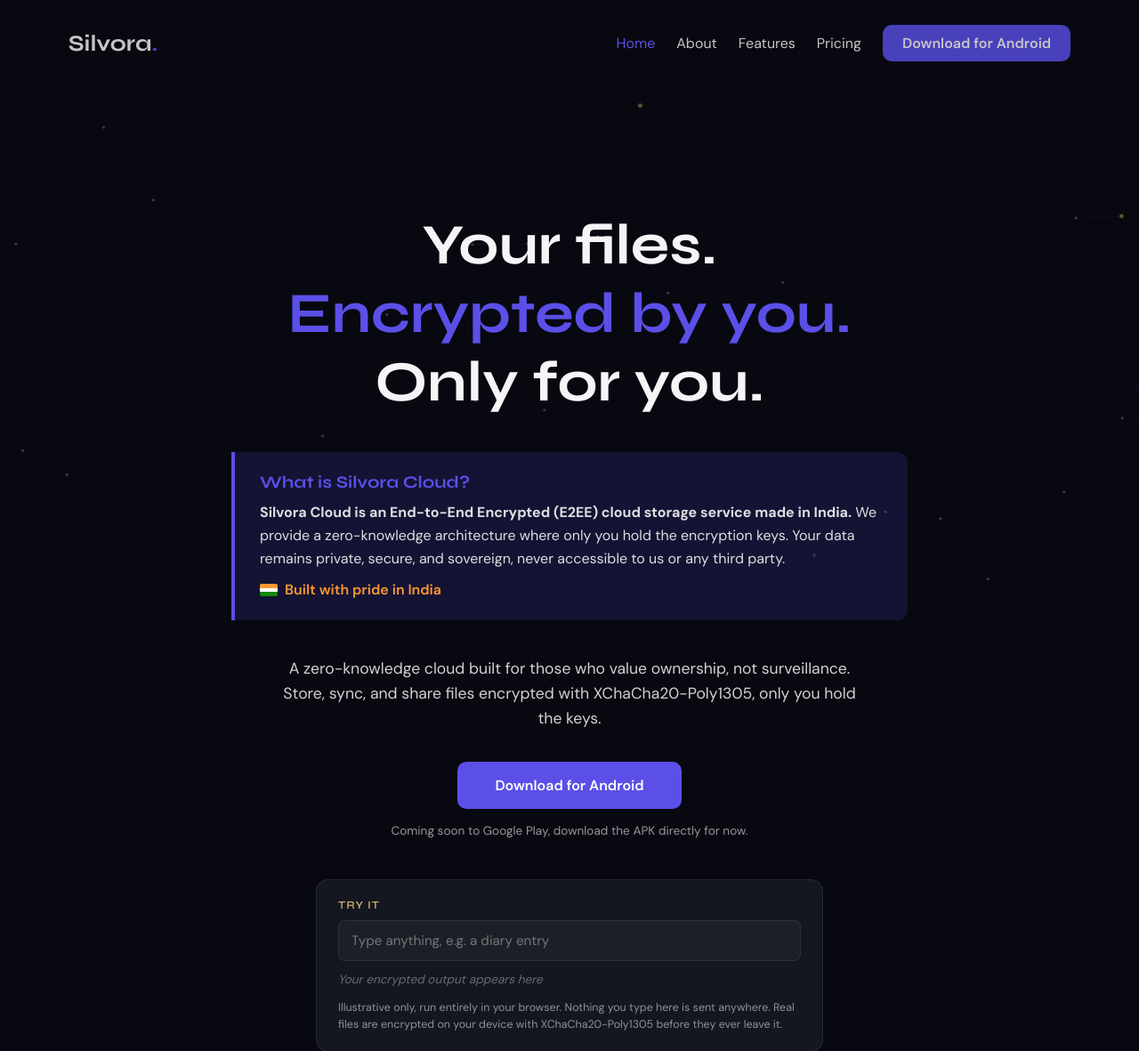
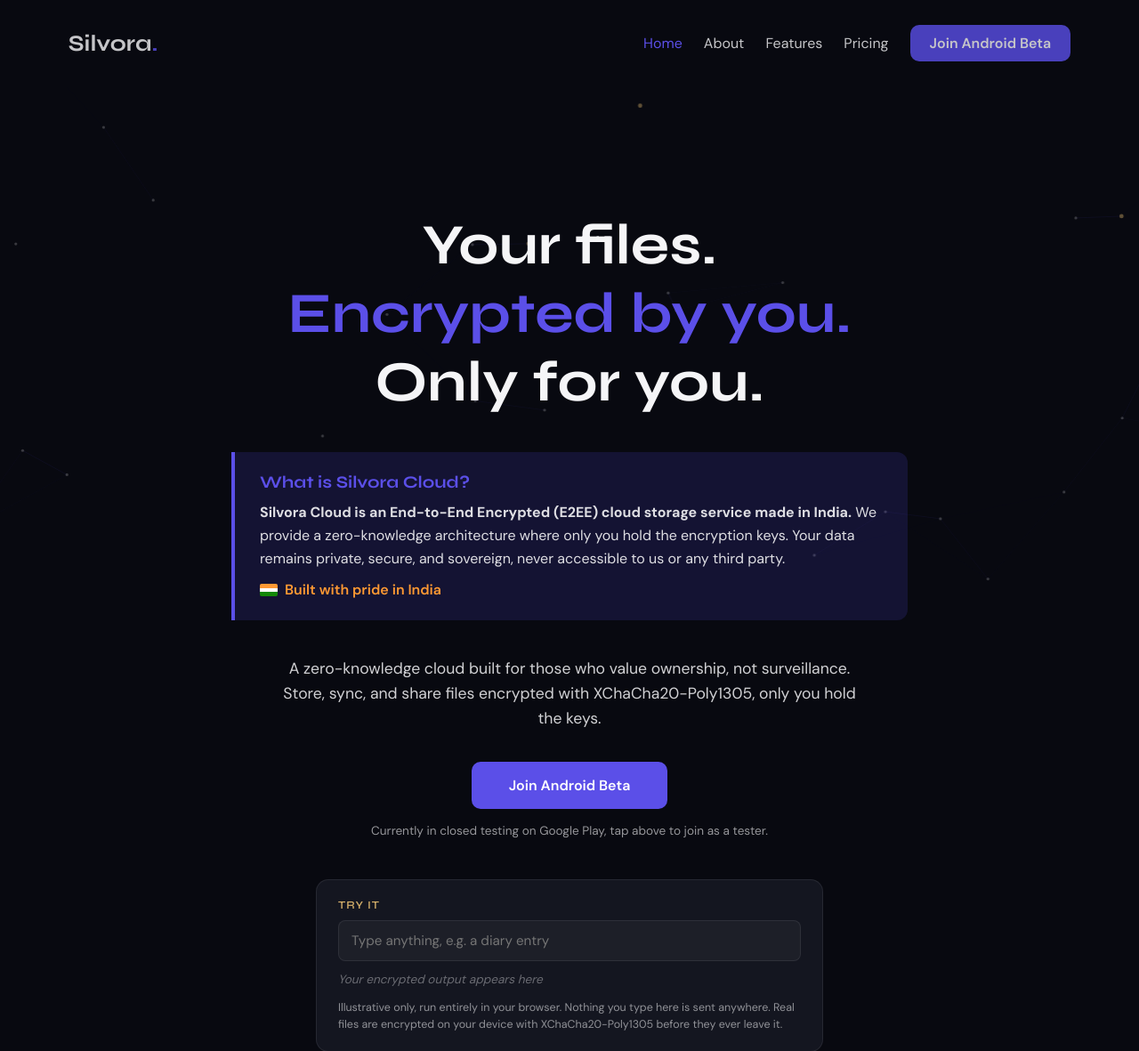
Before and after one commit to Rajathtuesday/silvora_demo, a Django app: page / in a window 1280 px wide. Shown: the top 1181 px of the page at 89% size. Run offline with Django 5.2, Linux system fonts and the light colour scheme.

Commit message:
Remove direct APK download, route to Play Store closed testing instead
Google flagged silvora.cloud with a Search Console security warning
(Deceptive pages / unwanted software) almost certainly triggered by
serving a raw sideloadable .apk directly from the domain. Swapped all
three Download for Android buttons (landing page + both legal pages)
to the existing Play Store closed-testing opt-in link and removed the
tracked apk file so the old URL stops resolving.

```diff
--- a/templates/landing/index.html
+++ b/templates/landing/index.html
@@ -541,7 +541,7 @@ footer a {
     <a href="#about">About</a>
     <a href="#features">Features</a>
     <a href="#pricing">Pricing</a>
-    <a class="btn nav-download" href="{% static 'downloads/silvora.apk' %}">Download for Android</a>
+    <a class="btn nav-download" href="https://play.google.com/apps/testing/cloud.silvora.app">Join Android Beta</a>
   </div>
 </header>
 
@@ -564,8 +564,8 @@ footer a {
     A zero-knowledge cloud built for those who value ownership, not surveillance.
     Store, sync, and share files encrypted with XChaCha20-Poly1305, only you hold the keys.
   </p>
-  <a class="btn" href="{% static 'downloads/silvora.apk' %}">Download for Android</a>
-  <div class="play-store-note">Coming soon to Google Play, download the APK directly for now.</div>
+  <a class="btn" href="https://play.google.com/apps/testing/cloud.silvora.app">Join Android Beta</a>
+  <div class="play-store-note">Currently in closed testing on Google Play, tap above to join as a tester.</div>
 
   <div class="cipher-demo">
     <div class="cipher-demo-label">Try it</div>
@@ -642,8 +642,8 @@ footer a {
 
 <section class="cta-block">
   <h2>Launch Your Private Cloud</h2>
-  <p>Free to start, 1GB on us. Download the app and your encrypted vault is ready in under a minute.</p>
-  <a class="btn" href="{% static 'downloads/silvora.apk' %}">Download for Android</a>
+  <p>Free to start, 1GB on us. Join the Android beta and your encrypted vault is ready in under a minute.</p>
+  <a class="btn" href="https://play.google.com/apps/testing/cloud.silvora.app">Join Android Beta</a>
 </section>
 
 <footer>
--- a/templates/legal/privacy.html
+++ b/templates/legal/privacy.html
@@ -184,7 +184,7 @@
     <a href="/#about">About</a>
     <a href="/#features">Features</a>
     <a href="/#pricing">Pricing</a>
-    <a class="nav-download" href="{% static 'downloads/silvora.apk' %}">Download for Android</a>
+    <a class="nav-download" href="https://play.google.com/apps/testing/cloud.silvora.app">Join Android Beta</a>
   </div>
 </header>
 
--- a/templates/legal/terms.html
+++ b/templates/legal/terms.html
@@ -177,7 +177,7 @@
     <a href="/#about">About</a>
     <a href="/#features">Features</a>
     <a href="/#pricing">Pricing</a>
-    <a class="nav-download" href="{% static 'downloads/silvora.apk' %}">Download for Android</a>
+    <a class="nav-download" href="https://play.google.com/apps/testing/cloud.silvora.app">Join Android Beta</a>
   </div>
 </header>
 
```
